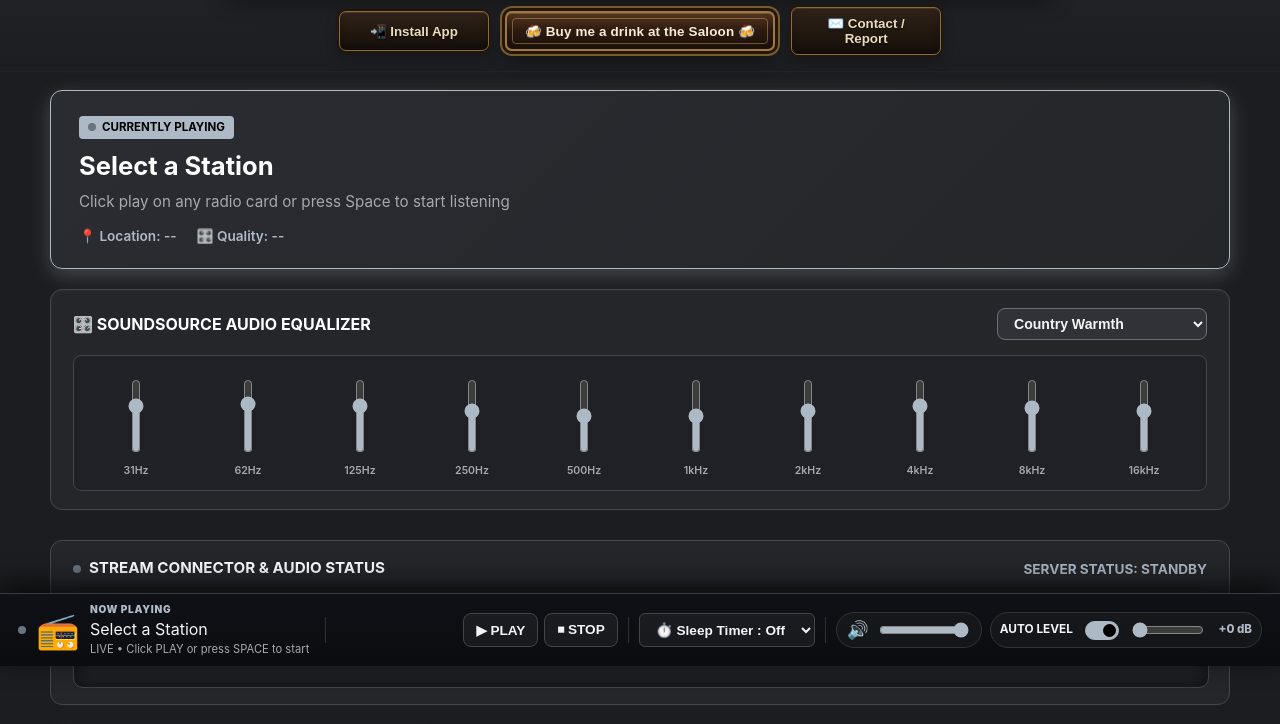
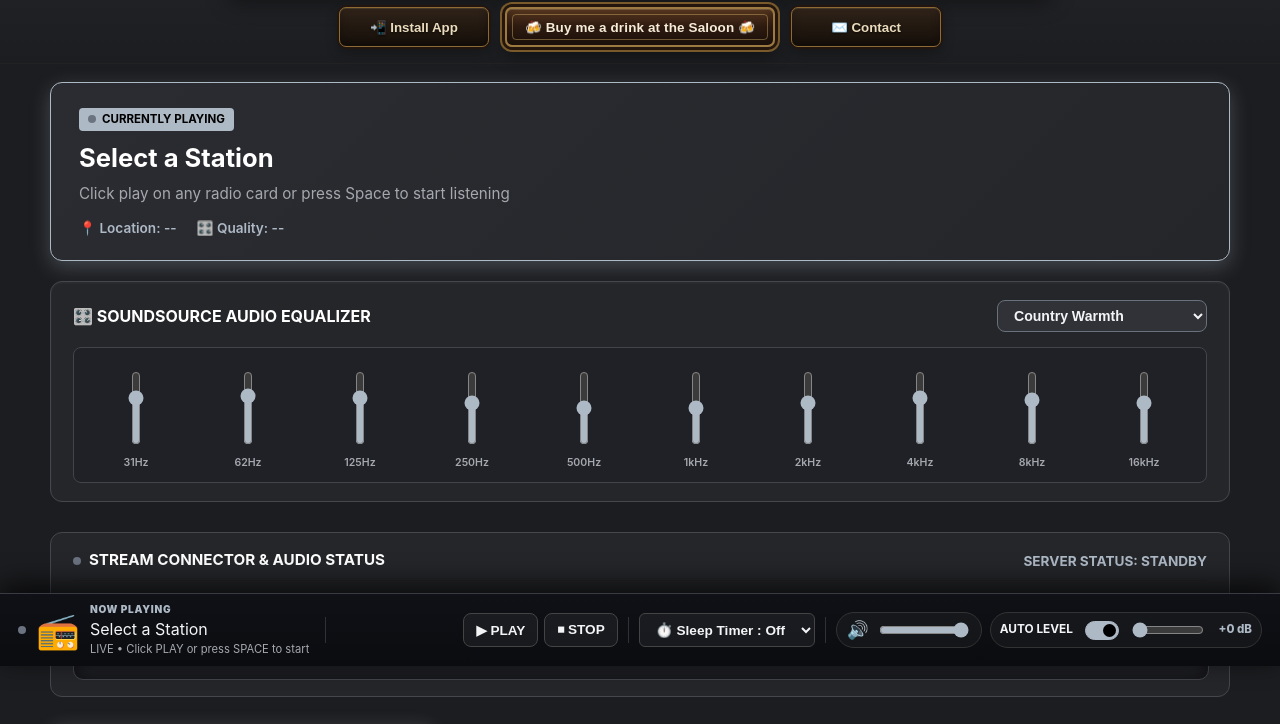
Before and after one commit to american-roots-radio/american-roots-radio.github.io, a plain HTML site: page index.html in a window 1280 px wide. Shown: the part 134-858 px from the top of the page. Drawn offline with Linux system fonts and the light colour scheme.

Commit message:
Simplify Contact button label

```diff
--- a/index.html
+++ b/index.html
@@ -1800,7 +1800,7 @@ header .crh-brand-frame #header-count {
         <div class="hero-action-row" aria-label="Site actions">
             <button id="installAppBtn" type="button" onclick="installApp()">📲 Install App</button>
             <button type="button" class="btn-saloon-paypal" onclick="openSupportModal()">🍻 Buy me a drink at the Saloon 🍻</button>
-            <button id="contactOpenBtn" type="button" onclick="openContactModal()">✉️ Contact / Report</button>
+            <button id="contactOpenBtn" type="button" onclick="openContactModal()">✉️ Contact</button>
         </div>
 
         <!-- CONTACT / BROKEN STREAM MODAL — form preserved, hidden until requested -->
```
